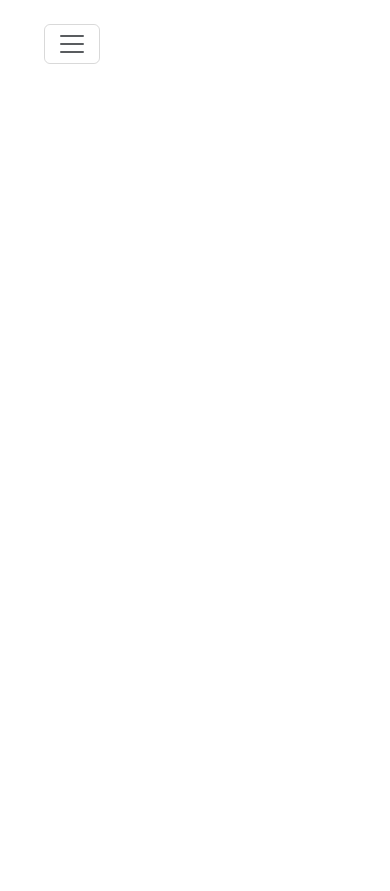
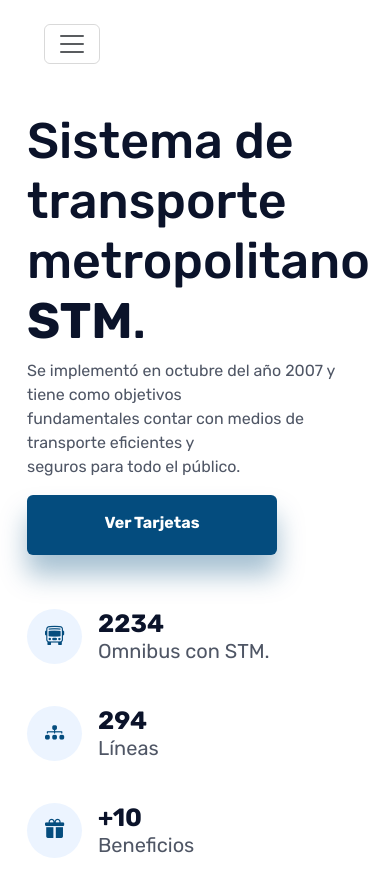
Before and after one commit to MilaTactica/PreentregaCoder-FacundoViganoCarballo, a plain HTML site: page index.html in a window 390 px wide. Before the commit the page ends 844 px from the top, so only its background shows below. Drawn offline with nearby package versions, Linux system fonts and the light colour scheme.

Commit message:
Se agregan section main y iconos se termina landing page y se agregan estilos para tarjetas

```diff
--- a/css/styles.css
+++ b/css/styles.css
@@ -48,3 +48,140 @@ nav{
     color: white;
 }
 /*fin navegación*/
+/*ESTILOS GENERALES*/
+.texto-descripcion{
+    color: #4F5665;
+    font-family: Rubik;
+    font-size: 1rem;
+    font-style: normal;
+    font-weight: 400;
+}
+.tituloMain{
+    color: #0B132A;
+    font-family: Rubik;
+    font-size: 3.125rem;
+    font-style: normal;
+    font-weight: 500;
+}
+.boton{
+    width: 250px;
+    height: 60px;
+    color: #FFF;
+    font-family: Rubik;
+    font-size: 16px;
+    font-style: normal;
+    font-weight: 700;
+    background-color: #044C7E;
+    box-shadow:  0px 20px 27px rgba(4, 76, 126, 0.35);
+}
+.boton p{
+    position: relative;
+    top: 20%;
+}
+.main-grid{
+    width: 100%;
+    padding: 15px;
+}
+.texto-icono-der{
+    color: #0B132A;
+    font-family: Rubik;
+    font-size: 25px;
+    font-style: normal;
+    font-weight: 700;
+}
+.iconos-grid{
+    width: 100%;
+    padding: 15px;
+}
+.parrafo-abajo-icono{
+    margin-top: -0.700rem;
+    width: 200px;
+    color: #4F5665;
+    font-family: Rubik;
+    font-size: 20px;
+    font-style: normal;
+    font-weight: 400;
+}
+.contenedor-textos{
+    position: relative;
+    left: 1rem;
+}
+.columnas-iconos{
+    margin-top: 1.5rem;
+}
+.contenedor-circular{
+    width: 3.438rem;
+    height: 3.438rem;
+    background-color: #ECF4FF;
+}
+
+.row i{
+    font-size: 1.2rem;
+    color: #044C7E;
+}
+.contenedortextos h3{
+    margin-left: 10px;
+    margin-top: -12px;
+}
+.contenedortextos p{
+    margin-left: 10px;
+    margin-top: -12px;
+}
+/*ESTILOS TARJETAS*/
+.botonTarjetas{
+    background-color: #044C7E;
+    color: white;
+    width: 100%;
+    fill: #FFF;
+    box-shadow:  0px 20px 27px rgba(4, 76, 126, 0.35);
+}
+.imagenestarjetas{
+    width: 153px;
+    height: 102px;
+    border-radius: 0px 32px 0px 0px;
+}
+.tarjeta-titulo{
+    margin-top: 10px;
+    color: #0B132A;
+    font-family: Rubik;
+    font-size: 24px;
+    font-style: normal;
+    font-weight: 600;
+}
+.tarjeta-descripcion{
+    height: 170px;
+    color: #0B132A;
+    font-family: Rubik;
+    font-size: 12px;
+    font-style: normal;
+    font-weight: 400;
+}
+.column{
+    fill: #FFF;
+    border-radius: 5px;
+    margin: 10px;
+    padding: 10px;
+    width: 300px;
+    height: 400px;
+    background-color: white;
+    filter: drop-shadow(0px 50px 115px rgba(4, 76, 126, 0.23));
+}
+.bold{
+    font-weight: 700;
+}
+.imgMain{
+    width: 27.5rem;
+}
+/*FIN ESTILO TARJETAS*/
+/*FIN ESTILOS GENERALES*/
+/*MEDIA QUERIES*/
+@media screen and (max-width: 767px) {
+    .logo{
+        display: none;
+    }
+}
+@media screen and (max-width: 1000px) {
+    .imagenmain{
+        display: none;
+    }
+}
--- a/index.html
+++ b/index.html
@@ -37,5 +37,58 @@
           </div>
         </div>
     </nav>
+    <section class="main-grid">
+        <div class="container">
+            <div class="row">
+                <div class="col-12 col-md-7">
+                    <h1 class="tituloMain">Sistema de transporte
+                        metropolitano <span class="bold">STM</span>.
+                    </h1>
+                    <p class="texto-descripcion">Se implementó en octubre del año 2007 y tiene como objetivos <br> fundamentales contar con medios de transporte  eficientes y <br>
+                        seguros para todo el público.
+                    </p>
+                    <a class="boton btn" href="./pages/tarjetas.html"><p>Ver Tarjetas</p></a>
+                </div>
+                <div class="col-12 col-md-5">
+                    <div class="container">
+                        <img class="imgMain imagenmain" src="https://s3-alpha-sig.figma.com/img/6637/3247/b4cc771727b57261ce286dc4a52ab55c?Expires=1696809600&Signature=SnlKbbH3No7ywbw7sm27Ls5Zt9pud1FvAwPHfxKG~cT-487ZO5XuKkEFl2Iy9y8yImJo2vLkTZuc4ER3eicx9XMdRx0-gDNlTlNA80rGq1XOh~WE8JBzPY3VFBy0RngJHcJM~eE8CtKbjARNHt6wX9lXwFt9OvS8QfuzTSAZ1DgHw0~M2UlIy5ZndpPRlgP63CG4sw2JunwRCXXkcepcxSm7FNUOfgASsv~kbrExvMJfla~Hz8Ux~xpno2g8pQQqxy4EQJEQzU6LYS2vZrNEVSnox81u0vtc9aPOIZKmca7lr0~83RQjZ2MT1VRuVNuhvImOa5QON0hAlosepzPXuA__&Key-Pair-Id=APKAQ4GOSFWCVNEHN3O4" alt="">
+                    </div>
+                </div>
+            </div>
+        </div>
+    </section>
+    <section class="iconos-grid">
+        <div class="container">
+            <div class="row">
+                <div class="columnas-iconos col-12 col-md-4 d-flex flex-row">
+                    <div class="contenedor-circular rounded-circle d-flex justify-content-center align-items-center">
+                        <i class="bi bi-bus-front"></i>
+                    </div>
+                    <div class="contenedor-textos d-flex flex-column">
+                        <h3 class="texto-icono-der">2234</h3>
+                        <p class="parrafo-abajo-icono">Omnibus con STM.</p>
+                    </div>
+                </div>
+                <div class="columnas-iconos col-12 col-md-4 d-flex flex-row">
+                    <div class="contenedor-circular rounded-circle d-flex justify-content-center align-items-center">
+                        <i class="bi bi-diagram-3-fill"></i>
+                    </div>
+                    <div class="contenedor-textos d-flex flex-column">
+                        <h3 class="texto-icono-der">294</h3>
+                        <p class="parrafo-abajo-icono">Líneas</p>
+                    </div>
+                </div>
+                <div class="columnas-iconos col-12 col-md-4 d-flex flex-row">
+                    <div class="contenedor-circular rounded-circle d-flex justify-content-center align-items-center">
+                        <i class="bi bi-gift-fill"></i>
+                    </div>
+                    <div class="contenedor-textos d-flex flex-column">
+                        <h3 class="texto-icono-der">+10</h3>
+                        <p class="parrafo-abajo-icono">Beneficios</p>
+                    </div>
+                </div>
+            </div>
+        </div>
+    </section>
 </body>
 </html>
```
